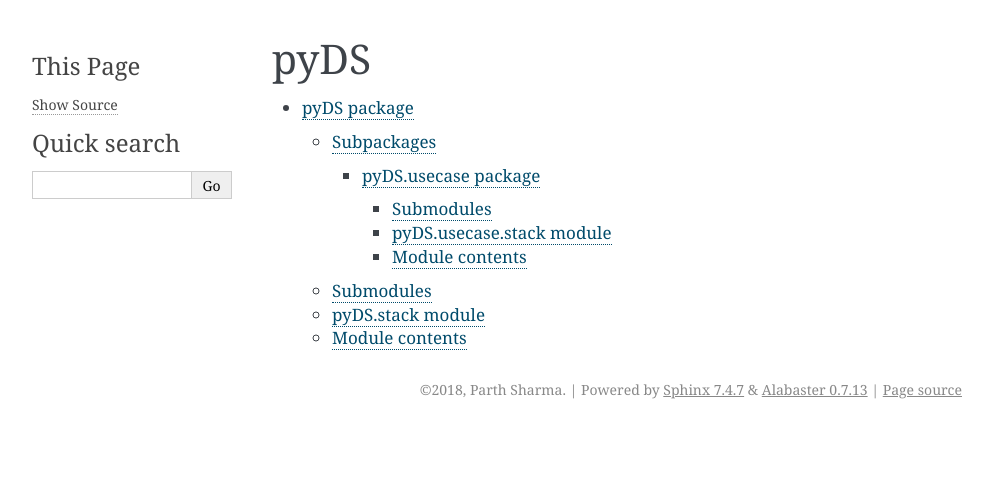
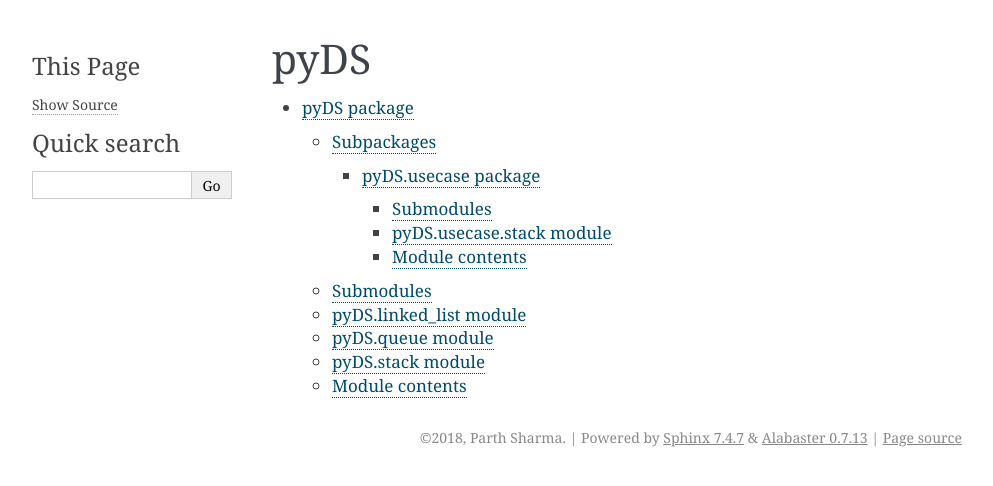
Before and after one commit to parthsharma2/pyDS, a Sphinx documentation site: the page built from docs/source/modules.rst, in a window 1280 px wide. Shown: the top 486 px of the page, without its empty margins (148-1141 px from the left). Built offline with Sphinx 7.4.7, drawn with Linux system fonts in a browser that asks for light colours.

Commit message:
Update documentation

```diff
--- a/docs/source/pyDS.rst
+++ b/docs/source/pyDS.rst
@@ -10,6 +10,22 @@ Subpackages
 
 Submodules
 ----------
+
+pyDS.linked\_list module
+------------------------
+
+.. automodule:: pyDS.linked_list
+    :members:
+    :undoc-members:
+    :show-inheritance:
+
+pyDS.queue module
+-----------------
+
+.. automodule:: pyDS.queue
+    :members:
+    :undoc-members:
+    :show-inheritance:
 
 pyDS.stack module
 -----------------
```
